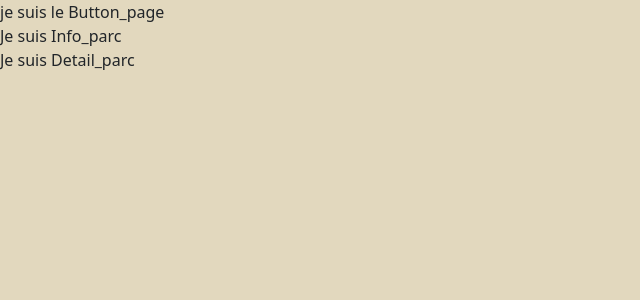
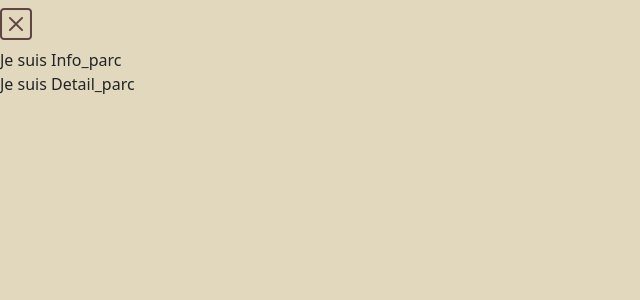
Before and after one commit to JohLav/hackathon-verochrome, a React (Vite) app: page /parc in a window 1280 px wide. Shown: the top 300 px of the page, without its empty margins (0-640 px from the left). Built offline with nearby package versions, Linux system fonts and the light colour scheme.

Commit message:
Button_page component

```diff
--- a/package.json
+++ b/package.json
@@ -11,6 +11,7 @@
   },
   "dependencies": {
     "bootstrap": "^5.3.3",
+    "bootstrap-icons": "^1.11.3",
     "react": "^18.2.0",
     "react-bootstrap": "^2.10.2",
     "react-dom": "^18.2.0",
--- a/src/App.scss
+++ b/src/App.scss
@@ -1,3 +1,14 @@
 $body-bg: #e2d8be;
+$secondary: #614544;
 
 @import "bootstrap/scss/bootstrap";
+
+@import "bootstrap-icons/font/bootstrap-icons.css";
+
+a i {
+  color: #614544;
+}
+
+i {
+  font-size: 2rem;
+}
--- a/src/components/Button_page.jsx
+++ b/src/components/Button_page.jsx
@@ -1,3 +1,11 @@
+import { Link } from "react-router-dom";
+
 export default function Button_page() {
-  return <div>je suis le Button_page</div>;
+  return (
+    <div>
+      <Link to="/">
+        <i className="bi bi-x-square rb:bac"></i>
+      </Link>
+    </div>
+  );
 }
```
Also changed, not shown: 1 other file (tests, documents, lock files or other folders).
